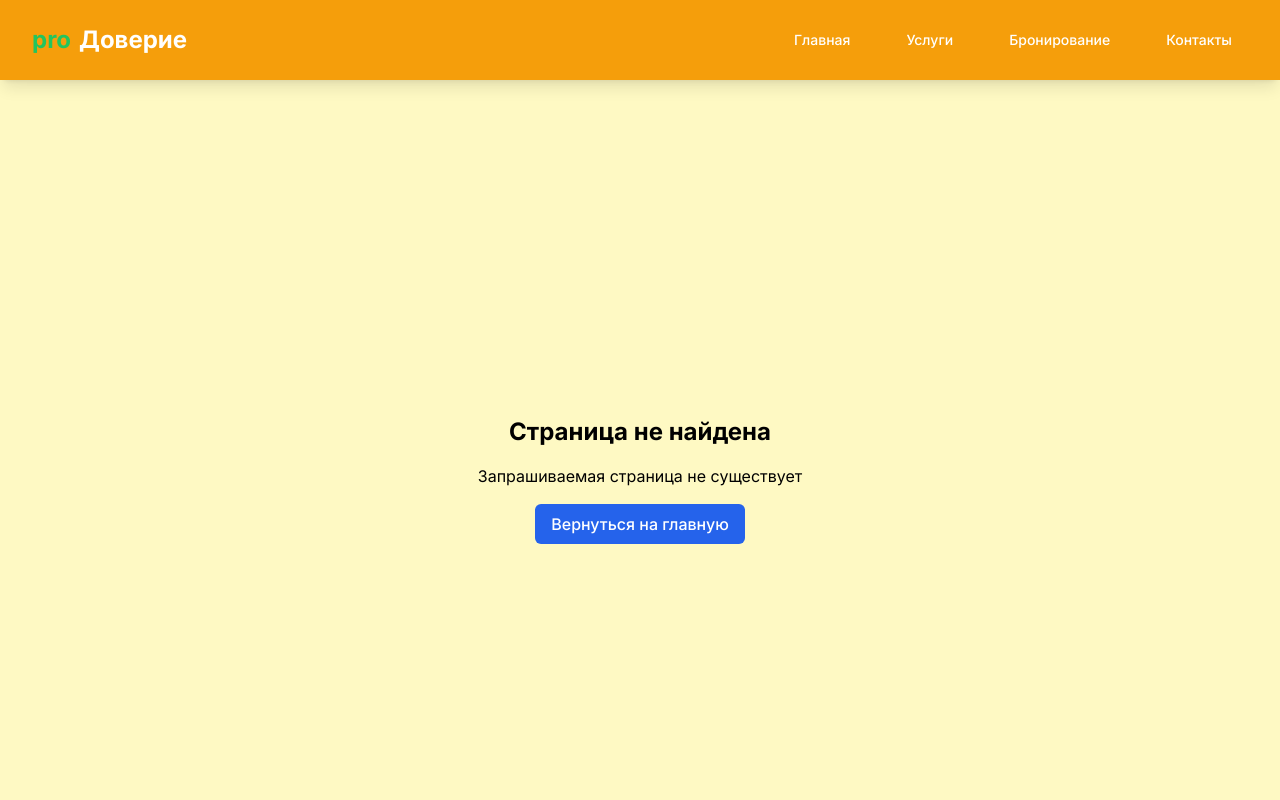
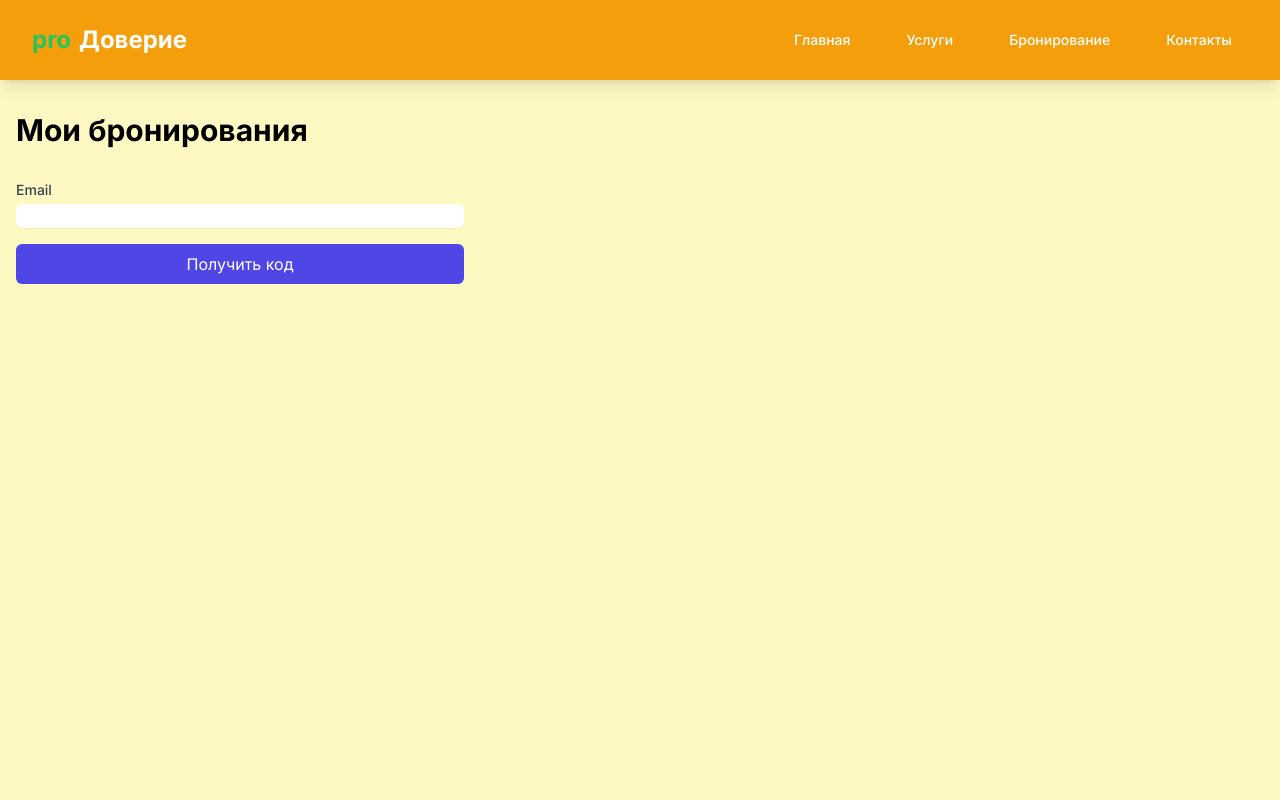
Before and after one commit to Kamiadze/prodoverie, a Next.js app: page /my-bookings in a window 1280 px wide. Before the commit this address had no page. Shown: the top 800 px of the page. Built offline with nearby package versions, Linux system fonts and the light colour scheme.

Commit message:
Add My Bookings page with email verification

```diff
--- a/package.json
+++ b/package.json
@@ -37,7 +37,7 @@
     "lucide-react": "^0.344.0",
     "next": "14.1.0",
     "next-auth": "^4.24.6",
-    "nodemailer": "^6.9.11",
+    "nodemailer": "^6.9.9",
     "postcss": "^8",
     "react": "^18",
     "react-dom": "^18",
--- /dev/null
+++ b/src/app/api/bookings/verify-code/route.ts
@@ -0,0 +1,57 @@
+import { NextResponse } from 'next/server';
+import { prisma } from '@/lib/prisma';
+
+export async function POST(request: Request) {
+  try {
+    const { email, code } = await request.json();
+
+    const user = await prisma.user.findFirst({
+      where: {
+        email,
+        verificationCode: code,
+        verificationCodeExpires: {
+          gt: new Date(),
+        },
+      },
+    });
+
+    if (!user) {
+      return NextResponse.json(
+        { error: 'Неверный код или код истек' },
+        { status: 400 }
+      );
+    }
+
+    // Получаем все бронирования пользователя
+    const bookings = await prisma.booking.findMany({
+      where: {
+        userId: user.id,
+      },
+      include: {
+        pet: true,
+      },
+      orderBy: {
+        startDate: 'desc',
+      },
+    });
+
+    // Очищаем код верификации
+    await prisma.user.update({
+      where: {
+        id: user.id,
+      },
+      data: {
+        verificationCode: null,
+        verificationCodeExpires: null,
+      },
+    });
+
+    return NextResponse.json({ bookings });
+  } catch (error) {
+    console.error('Error verifying code:', error);
+    return NextResponse.json(
+      { error: 'Внутренняя ошибка сервера' },
+      { status: 500 }
+    );
+  }
+}
--- /dev/null
+++ b/src/app/api/bookings/verify-email/route.ts
@@ -0,0 +1,49 @@
+import { NextResponse } from 'next/server'
+import { prisma } from '@/lib/prisma'
+import { sendEmailNotification } from '@/lib/email'
+
+export async function POST(request: Request) {
+  try {
+    const { email } = await request.json()
+
+    // Проверяем, есть ли пользователь с таким email
+    const user = await prisma.user.findUnique({
+      where: { email }
+    })
+
+    if (!user) {
+      return NextResponse.json(
+        { error: 'Пользователь не найден' },
+        { status: 404 }
+      )
+    }
+
+    // Генерируем 6-значный код
+    const code = Math.floor(100000 + Math.random() * 900000).toString()
+    const expiresAt = new Date(Date.now() + 15 * 60 * 1000) // 15 минут
+
+    // Сохраняем код в базе данных
+    await prisma.user.update({
+      where: { id: user.id },
+      data: {
+        verificationCode: code,
+        verificationCodeExpires: expiresAt,
+      }
+    })
+
+    // Отправляем код на email
+    await sendEmailNotification({
+      to: email,
+      subject: 'Код подтверждения для просмотра бронирований',
+      text: `Ваш код подтверждения: ${code}. Код действителен в течение 15 минут.`,
+    })
+
+    return NextResponse.json({ message: 'Код отправлен на email' })
+  } catch (error) {
+    console.error('Error sending verification code:', error)
+    return NextResponse.json(
+      { error: 'Внутренняя ошибка сервера' },
+      { status: 500 }
+    )
+  }
+}
--- /dev/null
+++ b/src/app/my-bookings/page.tsx
@@ -0,0 +1,178 @@
+'use client'
+import React, { useState } from 'react'
+import { useRouter } from 'next/navigation'
+
+interface Booking {
+  id: string
+  startDate: string
+  endDate: string
+  status: string
+  totalPrice: number
+  pet: {
+    name: string
+    type: string
+    breed?: string
+  }
+  roomType: string
+}
+
+export default function MyBookingsPage() {
+  const [email, setEmail] = useState('')
+  const [code, setCode] = useState('')
+  const [step, setStep] = useState<'email' | 'code'>('email')
+  const [bookings, setBookings] = useState<Booking[]>([])
+  const [error, setError] = useState('')
+  const [loading, setLoading] = useState(false)
+  const router = useRouter()
+
+  const handleSendCode = async (e: React.FormEvent) => {
+    e.preventDefault()
+    setError('')
+    setLoading(true)
+
+    try {
+      const response = await fetch('/api/bookings/verify-email', {
+        method: 'POST',
+        headers: {
+          'Content-Type': 'application/json',
+        },
+        body: JSON.stringify({ email }),
+      })
+
+      if (!response.ok) {
+        throw new Error('Ошибка при отправке кода')
+      }
+
+      setStep('code')
+    } catch (err) {
+      setError('Ошибка при отправке кода. Пожалуйста, проверьте email и попробуйте снова.')
+    } finally {
+      setLoading(false)
+    }
+  }
+
+  const handleVerifyCode = async (e: React.FormEvent) => {
+    e.preventDefault()
+    setError('')
+    setLoading(true)
+
+    try {
+      const response = await fetch('/api/bookings/verify-code', {
+        method: 'POST',
+        headers: {
+          'Content-Type': 'application/json',
+        },
+        body: JSON.stringify({ email, code }),
+      })
+
+      if (!response.ok) {
+        throw new Error('Неверный код')
+      }
+
+      const data = await response.json()
+      setBookings(data.bookings)
+    } catch (err) {
+      setError('Неверный код. Пожалуйста, попробуйте снова.')
+    } finally {
+      setLoading(false)
+    }
+  }
+
+  return (
+    <div className="container mx-auto px-4 py-8">
+      <h1 className="text-3xl font-bold mb-8">Мои бронирования</h1>
+
+      {step === 'email' ? (
+        <form onSubmit={handleSendCode} className="max-w-md">
+          <div className="mb-4">
+            <label htmlFor="email" className="block text-sm font-medium text-gray-700">
+              Email
+            </label>
+            <input
+              type="email"
+              id="email"
+              value={email}
+              onChange={(e) => setEmail(e.target.value)}
+              className="mt-1 block w-full rounded-md border-gray-300 shadow-sm focus:border-indigo-500 focus:ring-indigo-500"
+              required
+            />
+          </div>
+          <button
+            type="submit"
+            disabled={loading}
+            className="w-full bg-indigo-600 text-white py-2 px-4 rounded-md hover:bg-indigo-700 focus:outline-none focus:ring-2 focus:ring-indigo-500 focus:ring-offset-2 disabled:opacity-50"
+          >
+            {loading ? 'Отправка...' : 'Получить код'}
+          </button>
+        </form>
+      ) : (
+        <form onSubmit={handleVerifyCode} className="max-w-md">
+          <div className="mb-4">
+            <label htmlFor="code" className="block text-sm font-medium text-gray-700">
+              Код подтверждения
+            </label>
+            <input
+              type="text"
+              id="code"
+              value={code}
+              onChange={(e) => setCode(e.target.value)}
+              className="mt-1 block w-full rounded-md border-gray-300 shadow-sm focus:border-indigo-500 focus:ring-indigo-500"
+              required
+            />
+          </div>
+          <button
+            type="submit"
+            disabled={loading}
+            className="w-full bg-indigo-600 text-white py-2 px-4 rounded-md hover:bg-indigo-700 focus:outline-none focus:ring-2 focus:ring-indigo-500 focus:ring-offset-2 disabled:opacity-50"
+          >
+            {loading ? 'Проверка...' : 'Подтвердить'}
+          </button>
+        </form>
+      )}
+
+      {error && (
+        <div className="mt-4 p-4 bg-red-50 text-red-700 rounded-md">
+          {error}
+        </div>
+      )}
+
+      {bookings.length > 0 && (
+        <div className="mt-8">
+          <h2 className="text-2xl font-semibold mb-4">Ваши бронирования</h2>
+          <div className="grid gap-4 md:grid-cols-2 lg:grid-cols-3">
+            {bookings.map((booking) => (
+              <div
+                key={booking.id}
+                className="p-4 border rounded-lg shadow-sm hover:shadow-md transition-shadow"
+              >
+                <div className="flex justify-between items-start mb-2">
+                  <h3 className="text-lg font-medium">{booking.pet.name}</h3>
+                  <span className={`px-2 py-1 rounded-full text-sm ${
+                    booking.status === 'confirmed' ? 'bg-green-100 text-green-800' :
+                    booking.status === 'pending' ? 'bg-yellow-100 text-yellow-800' :
+                    'bg-red-100 text-red-800'
+                  }`}>
+                    {booking.status === 'confirmed' ? 'Подтверждено' :
+                     booking.status === 'pending' ? 'Ожидает' : 'Отменено'}
+                  </span>
+                </div>
+                <p className="text-sm text-gray-600 mb-2">
+                  {booking.pet.type} • {booking.pet.breed || 'Порода не указана'}
+                </p>
+                <p className="text-sm text-gray-600 mb-2">
+                  Заезд: {new Date(booking.startDate).toLocaleDateString()}
+                </p>
+                <p className="text-sm text-gray-600 mb-2">
+                  Выезд: {new Date(booking.endDate).toLocaleDateString()}
+                </p>
+                <p className="text-sm font-medium">
+                  Стоимость: {booking.totalPrice} ₽
+                </p>
+              </div>
+            ))}
+          </div>
+        </div>
+      )}
+    </div>
+  )
+}
--- /dev/null
+++ b/src/lib/email.ts
@@ -0,0 +1,31 @@
+import nodemailer from 'nodemailer';
+
+interface EmailNotification {
+  to: string;
+  subject: string;
+  text: string;
+}
+
+const transporter = nodemailer.createTransport({
+  host: process.env.SMTP_HOST,
+  port: Number(process.env.SMTP_PORT),
+  secure: true,
+  auth: {
+    user: process.env.SMTP_USER,
+    pass: process.env.SMTP_PASS,
+  },
+});
+
+export async function sendEmailNotification({ to, subject, text }: EmailNotification) {
+  try {
+    await transporter.sendMail({
+      from: process.env.SMTP_FROM,
+      to,
+      subject,
+      text,
+    });
+  } catch (error) {
+    console.error('Error sending email:', error);
+    throw new Error('Failed to send email');
+  }
+}
```
Also changed, not shown: 2 other files (tests, documents, lock files or other folders).
